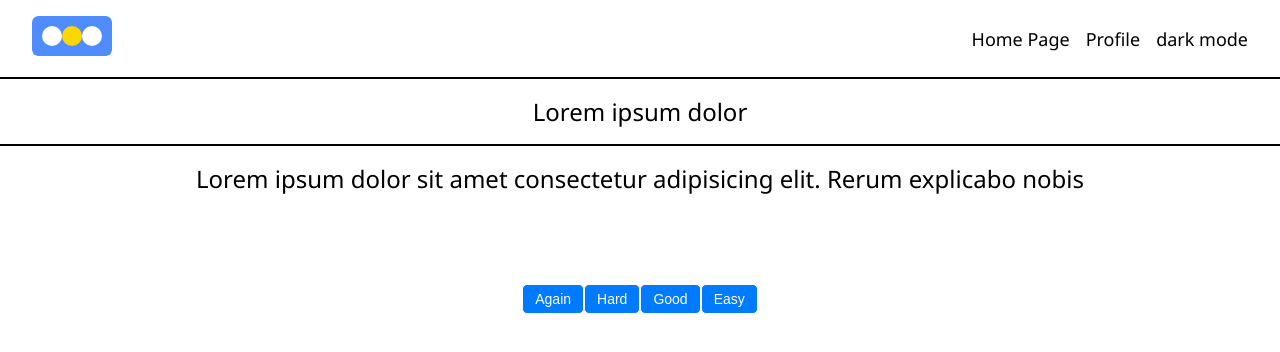
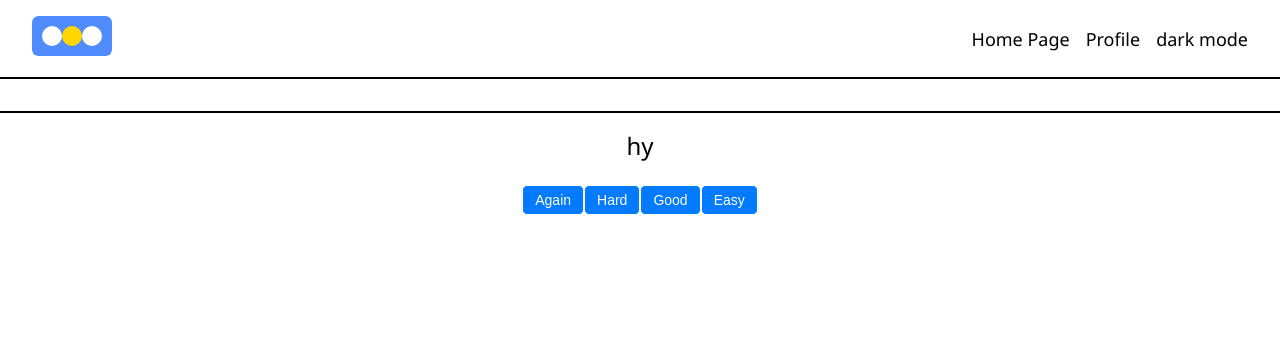
Before and after one commit to GoodHeartCoder/flash-card, a React (Vite) app: page /study/1 in a window 1280 px wide. Shown: the top 352 px of the page. Built offline with nearby package versions, Linux system fonts and the light colour scheme; data requests are answered from the project's data file.

Commit message:
started working on the studyPage

```diff
--- a/src/pages/DeckPage.jsx
+++ b/src/pages/DeckPage.jsx
@@ -2,10 +2,10 @@ import { useParams } from "react-router-dom";
 import styles from "./DeckPage.module.css";
 import CardEditor from "../components/CardEditor";
 import CardsTable from "../components/CardsTable";
-import { useState } from "react";
+import { useEffect, useState } from "react";
 function DeckPage() {
   const { id: deckId } = useParams();
-  const [currentDeck, setCurrentDeck] = useState(() => getCurrentDeck());
+  const [currentDeck, setCurrentDeck] = useState(null);
 
   async function getCurrentDeck() {
     try {
@@ -17,6 +17,10 @@ function DeckPage() {
       console.log();
     }
   }
+
+  useEffect(() => {
+    getCurrentDeck();
+  }, []);
   return (
     <div className={styles.DeckPage}>
       <CardsTable currentDeck={currentDeck} />
--- a/src/pages/StudyPage.jsx
+++ b/src/pages/StudyPage.jsx
@@ -1,13 +1,33 @@
 import styles from "./StudyPage.module.css";
 import Button from "../components/Button";
+import { useEffect, useState } from "react";
+import { useParams, useSearchParams } from "react-router-dom";
+
 function StudyPage() {
+  const { id: deckId } = useParams();
+  const [searchParams] = useSearchParams();
+  const mode = searchParams.get("mode");
+  const [currentDeck, setCurrentDeck] = useState(null);
+
+  async function getCurrentDeck() {
+    try {
+      const res = await fetch(`http://localhost:9000/decks/${deckId}`);
+      const deck = await res.json();
+      setCurrentDeck(deck);
+      return deck;
+    } catch {
+      console.log();
+    }
+  }
+
+  useEffect(() => {
+    getCurrentDeck();
+  }, []);
+
   return (
     <div className={styles.container}>
-      <div className={styles.question}>Lorem ipsum dolor </div>
-      <div className={styles.answer}>
-        Lorem ipsum dolor sit amet consectetur adipisicing elit. Rerum explicabo
-        nobis
-      </div>
+      <div className={styles.question}>{mode}</div>
+      <div className={styles.answer}>{currentDeck?.name}</div>
       <div className={styles.buttons}>
         <Button text="Again" />
         <Button text="Hard" />
```
Also changed, not shown: 1 other file (tests, documents, lock files or other folders).
